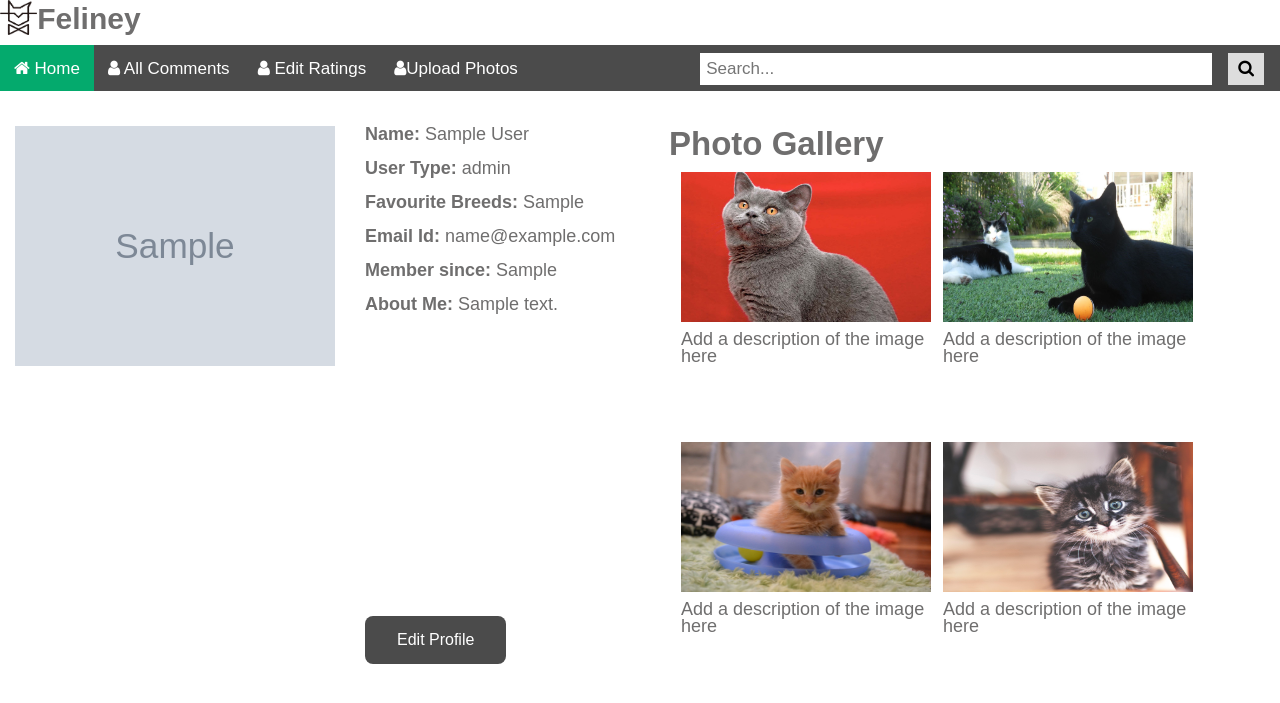
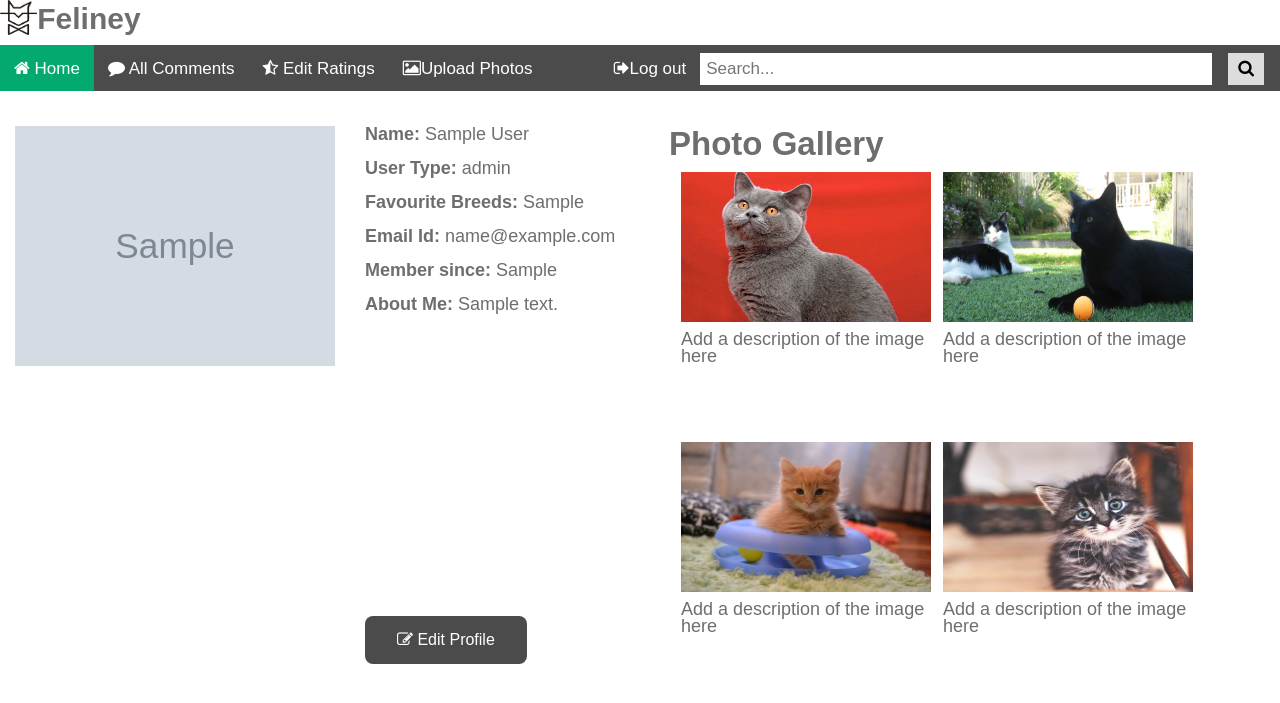
Before and after one commit to BuffZeng/Feliney, a Django app: page /users/ in a window 1280 px wide. Shown: the top 703 px of the page. Run offline with Django 3.2, Linux system fonts and the light colour scheme; a user stored in the database is signed in; tables that the repository leaves empty hold one stand-in row (values such as "Sample post"); grey boxes marked "Sample" are stand-in pictures.

Commit message:
logoutbutton

```diff
--- a/templates/users/indexo.html
+++ b/templates/users/indexo.html
@@ -232,17 +232,18 @@
 
         <div class="search-bar">
             <a class="active" href="{% url 'users:home_page' %}"><i class="fa fa-home"></i> Home</a>
-            <a href="{% url 'users:all_coments' %}"><i class="fa fa-user"></i> All Comments</a>
-            <a href="{% url 'users:edit_ratings' %}"><i class="fa fa-user"></i> Edit Ratings</a>
-            <a href="{% url 'users:upload_image' %}"><i class="fa fa-user"></i>Upload Photos </a>
+            <a href="{% url 'users:all_coments' %}"><i class="fa fa-comment"></i> All Comments</a>
+            <a href="{% url 'users:edit_ratings' %}"><i class="fa fa-star-half-o"></i> Edit Ratings</a>
+            <a href="{% url 'users:upload_image' %}"><i class="fa fa-picture-o"></i>Upload Photos </a>
             <div class="search-container">
+
                 <form action="" method="get">
+                  <a href="{% url 'users:user_logout' %}"><i class="fa fa-sign-out"></i>Log out </a>
                     <input type="text" placeholder="Search..." name="search">
                     <button type="submit"><i class="fa fa-search"></i></button>
                 </form>
             </div>
         </div>
-
         <div class="row">
           <div class="column-two">
             {% if user.is_authenticated %}
@@ -308,7 +309,7 @@
                 {% endif %}
               </p>
             </div>
-            <p><button type="button" class="edito"><a href="{% url 'users:edit_user' %}" class="link">Edit Profile</a></button></p>
+            <p><button type="button" class="edito"><i class="fa fa-pencil-square-o"></i><a href="{% url 'users:edit_user' %}" class="link"> Edit Profile</a></button></p>
             <br>
             {% if user_type == "Admin" %}
             <button type="button" class="addo"><a href="{% url 'users:add_cat' %}" class="link">Add Cat</a></button></p>
--- a/users/urls.py
+++ b/users/urls.py
@@ -13,4 +13,5 @@ path('login/',views.login,name='login'),
 path('home/',views.home_page,name='home_page'),
 path('edit/',views.edit_user,name='edit_user'),
 path('add_cat/',views.add_cat,name='add_cat'),
+path('logout/',views.user_logout,name='user_logout')
 ]
--- a/users/views.py
+++ b/users/views.py
@@ -61,5 +61,9 @@ def home_page(request):
 def edit_user(request):
     return render(request,'users/edit_info.html')
 
+def user_logout(request):
+    logout(request)
+    return redirect(reverse('users:home_page'))
+
 def add_cat(request):
     return render(request,'users/add_cat.html')
```
